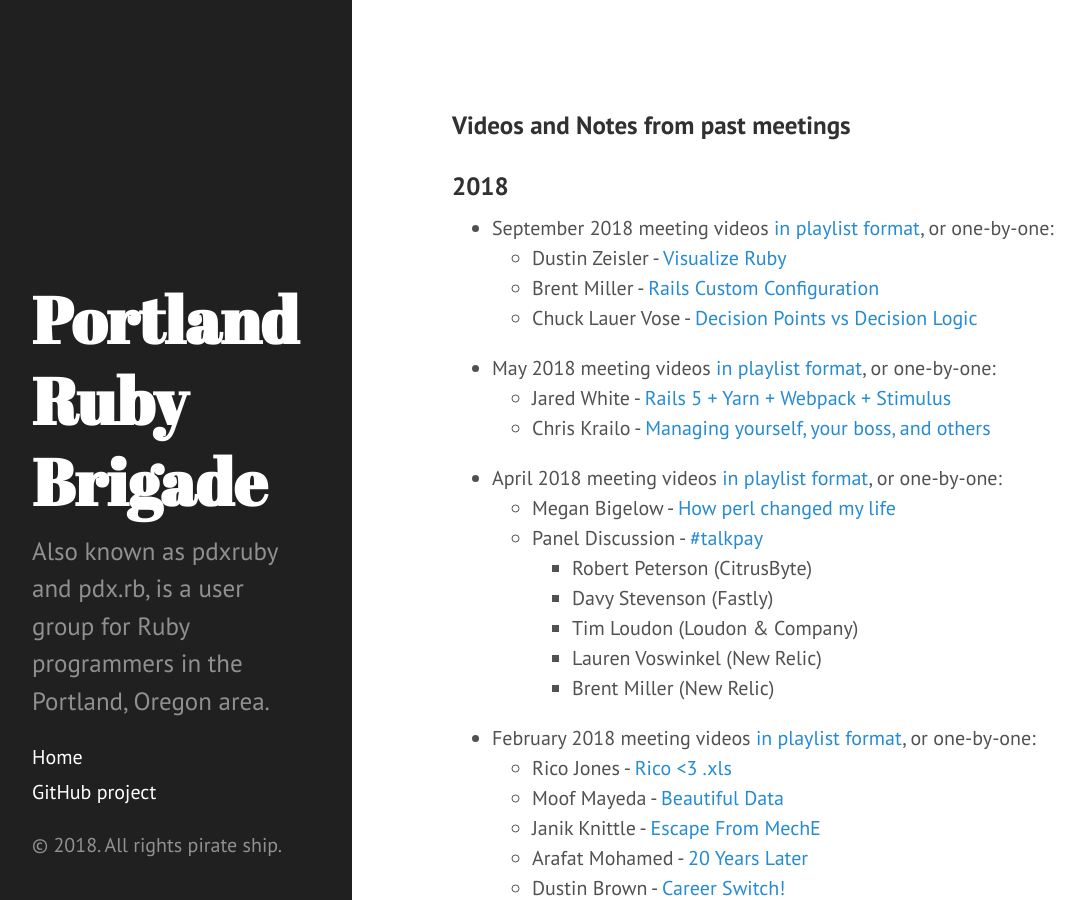
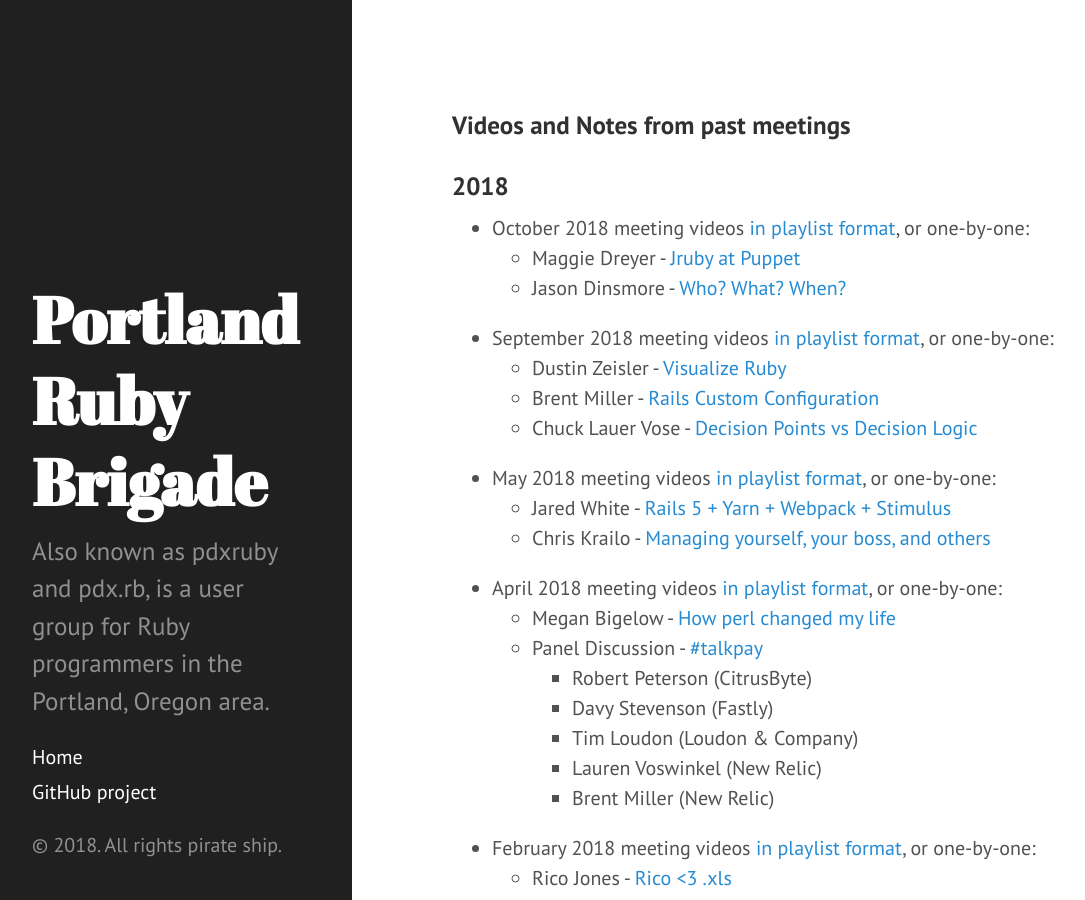
Before and after one commit to pdxruby/pdxruby.github.io, a Jekyll site: the page built from past-meetings.md, in a window 1280 px wide and 900 px high. Shown: the whole window, without its empty margins (8-1093 px from the left). Built offline with Jekyll 4.4.1, drawn with Linux system fonts in a browser that asks for light colours.

Commit message:
Add links for October videos

```diff
--- a/past-meetings.md
+++ b/past-meetings.md
@@ -5,6 +5,10 @@ title: Past Meetings
 ### Videos and Notes from past meetings
 
 ### 2018
+
+- October 2018 meeting videos [in playlist format](https://www.youtube.com/playlist?list=PLw_tewW7y2HvGIO-aTD_sSqIUlg7ZFyhX), or one-by-one:
+    - Maggie Dreyer - [Jruby at Puppet](https://youtu.be/LLa8jcW-dIQ)
+    - Jason Dinsmore - [Who? What? When?](https://youtu.be/z8YqqiWgw0U)
 
 - September 2018 meeting videos [in playlist format](https://www.youtube.com/playlist?list=PLw_tewW7y2HtBStCZI0UgNKyAgJoyB57o), or one-by-one:
     - Dustin Zeisler - [Visualize Ruby](https://youtu.be/8mshixepoGs)
```
